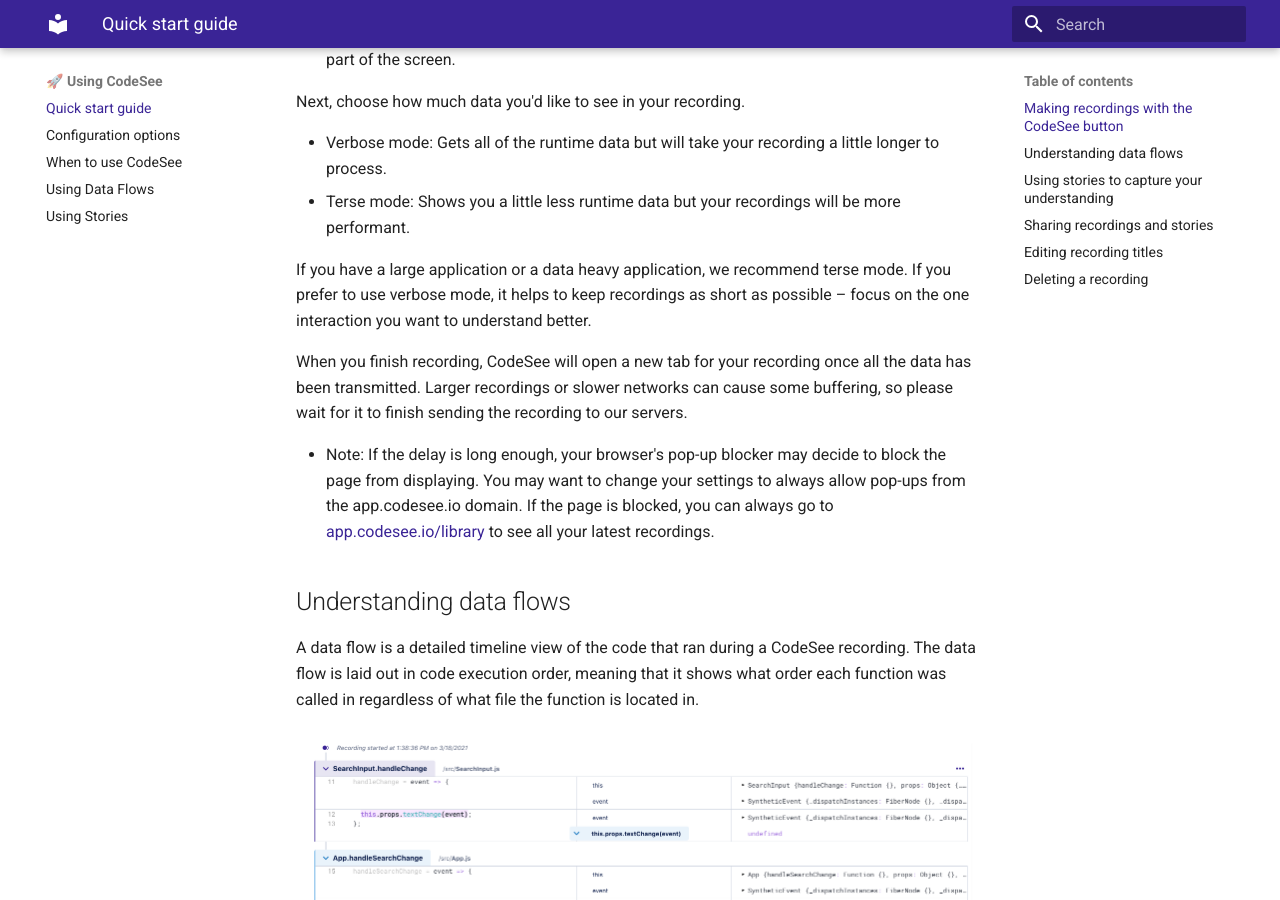
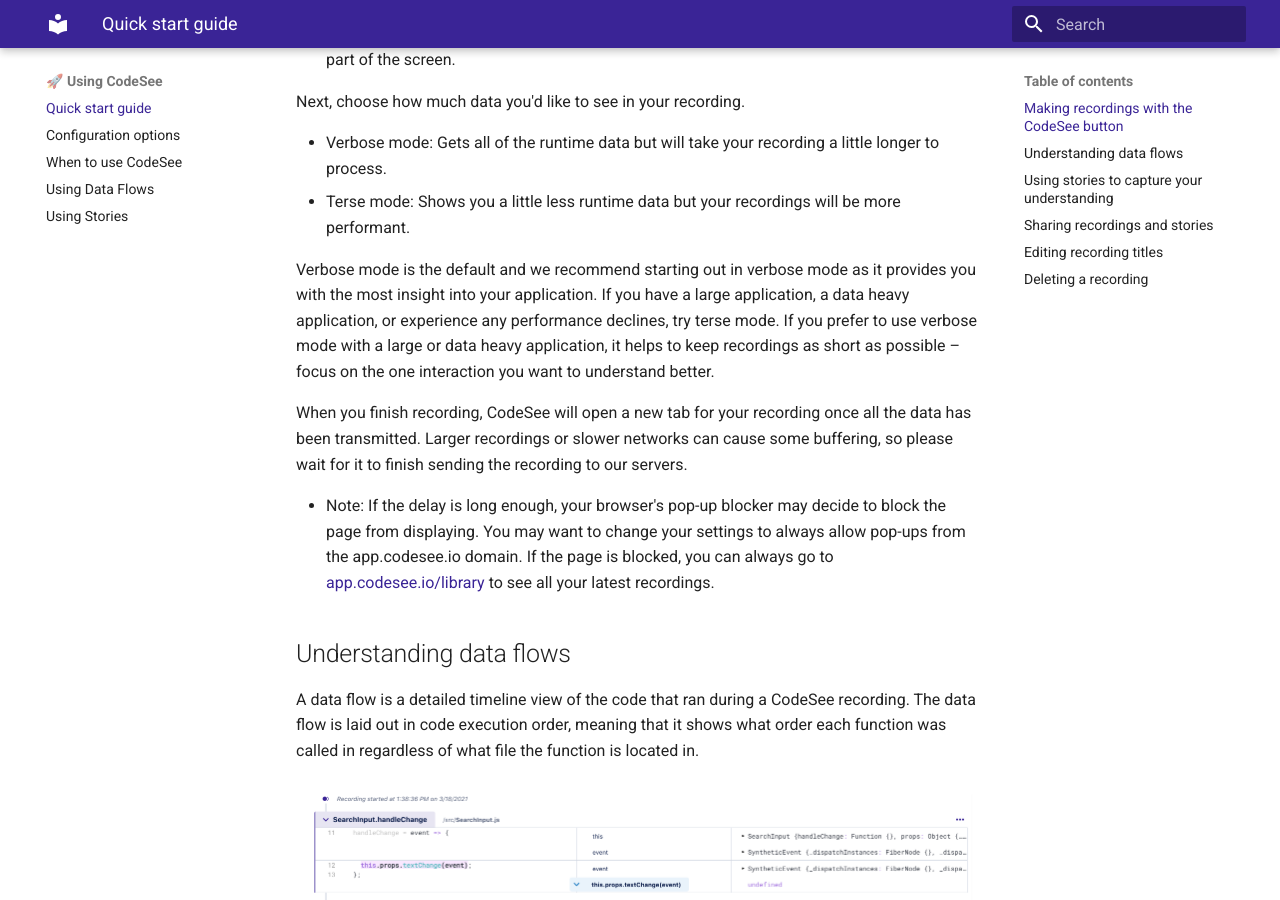
Before and after one commit to Codesee-io/docs, an MkDocs documentation site: the page built from docs/use/quick-start.md, in a window 1280 px wide and 900 px high, scrolled down 534 px. Built offline with MkDocs 1.6.1 and Material for MkDocs 9.7.7, drawn with Linux system fonts in a browser that asks for light colours; comment, search, counter and statistics services are not loaded.

Commit message:
Update quick-start.md

```diff
--- a/docs/use/quick-start.md
+++ b/docs/use/quick-start.md
@@ -18,7 +18,7 @@ Next, choose how much data you'd like to see in your recording.
 - Verbose mode: Gets all of the runtime data but will take your recording a little longer to process.
 - Terse mode: Shows you a little less runtime data but your recordings will be more performant.
 
-If you have a large application or a data heavy application, we recommend terse mode. If you prefer to use verbose mode, it helps to keep recordings as short as possible – focus on the one interaction you want to understand better.
+Verbose mode is the default and we recommend starting out in verbose mode as it provides you with the most insight into your application. If you have a large application, a data heavy application, or experience any performance declines, try terse mode. If you prefer to use verbose mode with a large or data heavy application, it helps to keep recordings as short as possible – focus on the one interaction you want to understand better.
 
 When you finish recording, CodeSee will open a new tab for your recording once all the data has been transmitted. Larger recordings or slower networks can cause some buffering, so please wait for it to finish sending the recording to our servers.
 
```
